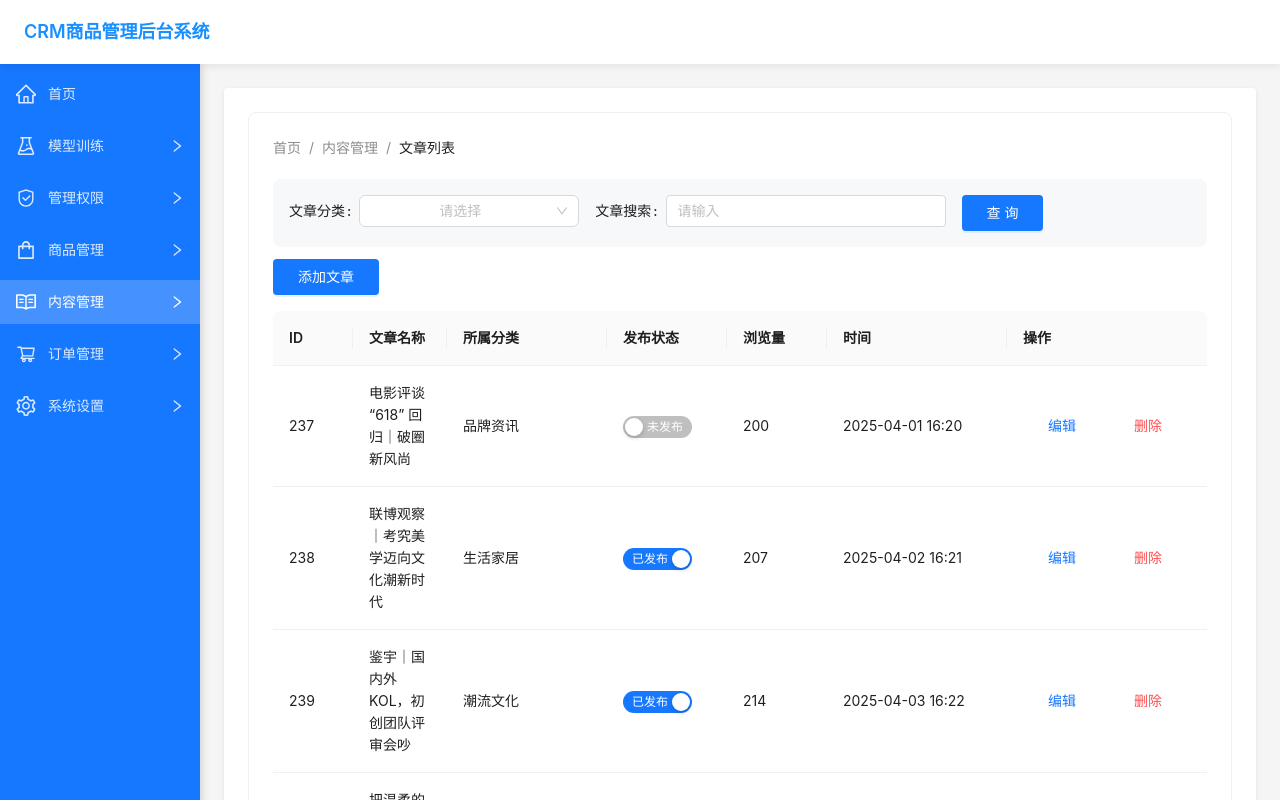
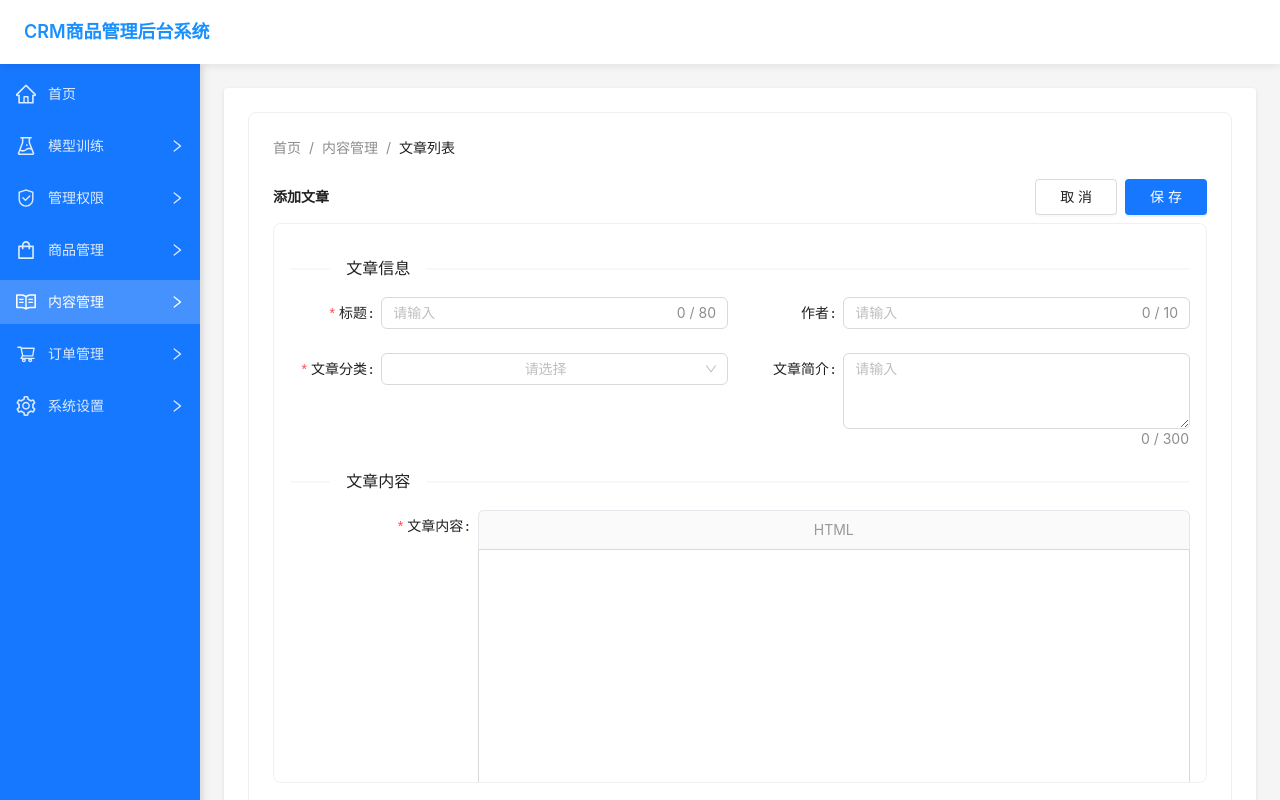
Before and after one commit to jiangrx718/crm, a React (Vite) app in the folder crm-shop/: page /#/article-list in a window 1280 px wide. Both pictures are taken after a click on the button "添加文章". Shown: the top 800 px of the page. Built offline with nearby package versions, Linux system fonts and the light colour scheme.

Commit message:
页面布局

```diff
--- a/crm-shop/src/pages/ArticleList.tsx
+++ b/crm-shop/src/pages/ArticleList.tsx
@@ -1,5 +1,6 @@
 import React, { useMemo, useState } from 'react';
-import { Card, Form, Select, Input, Button, Table, Empty, Breadcrumb, Popconfirm, message, Switch } from 'antd';
+import { Card, Form, Select, Input, Button, Table, Empty, Breadcrumb, Popconfirm, message, Switch, Row, Col, Divider } from 'antd';
+// removed image upload for add article
 import { Link } from 'react-router-dom';
 
 type Article = {
@@ -40,6 +41,8 @@ const ArticleList: React.FC = () => {
   const [data, setData] = useState<Article[]>(initialData);
   const [page, setPage] = useState(1);
   const [pageSize, setPageSize] = useState(10);
+  const [addOpen, setAddOpen] = useState(false);
+  const [addForm] = Form.useForm();
 
   const filtered = useMemo(() => (
     data.filter(item => {
@@ -56,6 +59,21 @@ const ArticleList: React.FC = () => {
   const removeById = (id: number) => {
     setData(prev => prev.filter(a => a.id !== id));
     message.success('已删除文章');
+  };
+
+  const pad = (n: number) => String(n).padStart(2, '0');
+  const onAddOk = async () => {
+    const values = await addForm.validateFields();
+    const now = new Date();
+    const time = `${now.getFullYear()}-${pad(now.getMonth() + 1)}-${pad(now.getDate())} ${pad(now.getHours())}:${pad(now.getMinutes())}`;
+    const nextId = Math.max(...data.map(d => d.id)) + 1;
+    setData(prev => [
+      { id: nextId, title: values.title, category: values.category, views: 0, time, status: 'draft' },
+      ...prev,
+    ]);
+    message.success('已添加文章');
+    setAddOpen(false);
+    addForm.resetFields();
   };
 
   const columns = [
@@ -99,6 +117,9 @@ const ArticleList: React.FC = () => {
           <Breadcrumb.Item>文章列表</Breadcrumb.Item>
         </Breadcrumb>
 
+        {/* 列表视图 / 添加视图 切换渲染在红框区域 */}
+        {!addOpen ? (
+          <>
             <Form layout="inline" style={{ background: '#f7f8fa', padding: 16, borderRadius: 8 }}>
               <Form.Item label="文章分类">
                 <Select
@@ -124,7 +145,7 @@ const ArticleList: React.FC = () => {
             </Form>
 
             <div style={{ marginTop: 12, display: 'flex', justifyContent: 'flex-start' }}>
-          <Button type="primary" size="small">添加文章</Button>
+              <Button type="primary" size="small" onClick={() => setAddOpen(true)}>添加文章</Button>
             </div>
 
             <div style={{ marginTop: 16 }}>
@@ -144,6 +165,66 @@ const ArticleList: React.FC = () => {
                 rowKey="id"
               />
             </div>
+          </>
+        ) : (
+          <div style={{ marginTop: 8 }}>
+            {/* 顶部操作栏 */}
+            <div style={{ display: 'flex', justifyContent: 'space-between', alignItems: 'center', marginBottom: 8 }}>
+              <div style={{ fontWeight: 600 }}>添加文章</div>
+              <div style={{ display: 'flex', gap: 8 }}>
+                <Button onClick={() => { setAddOpen(false); addForm.resetFields(); }}>取消</Button>
+                <Button type="primary" onClick={onAddOk}>保存</Button>
+              </div>
+            </div>
+
+            <div style={{ border: '1px solid #f0f0f0', borderRadius: 8, padding: 16, background: '#fff', maxHeight: '70vh', overflow: 'auto' }}>
+              <Divider orientation="left">文章信息</Divider>
+              <Form
+                form={addForm}
+                layout="horizontal"
+                labelCol={{ span: 5 }}
+                wrapperCol={{ span: 19 }}
+                initialValues={{ title: '', author: '', summary: '', category: undefined, content: '' }}
+              >
+                <Row gutter={24}>
+                  <Col span={12}>
+                    <Form.Item label="标题" name="title" rules={[{ required: true, message: '请输入标题' }]}>
+                      <Input placeholder="请输入" maxLength={80} showCount />
+                    </Form.Item>
+                  </Col>
+                  <Col span={12}>
+                    <Form.Item label="作者" name="author">
+                      <Input placeholder="请输入" maxLength={10} showCount />
+                    </Form.Item>
+                  </Col>
+                </Row>
+                <Row gutter={24}>
+                  <Col span={12}>
+                    <Form.Item label="文章分类" name="category" rules={[{ required: true, message: '请选择分类' }]}>
+                      <Select placeholder="请选择" options={categories.map(c => ({ value: c, label: c }))} />
+                    </Form.Item>
+                  </Col>
+                  <Col span={12}>
+                    <Form.Item label="文章简介" name="summary">
+                      <Input.TextArea placeholder="请输入" rows={3} maxLength={300} showCount />
+                    </Form.Item>
+                  </Col>
+                </Row>
+                {/* 封面上传区域已移除 */}
+
+                <Divider orientation="left">文章内容</Divider>
+                <Form.Item label="文章内容" name="content" rules={[{ required: true, message: '请输入文章内容' }]}>
+                  <div>
+                    <div style={{ border: '1px solid #e5e6eb', borderBottom: 'none', padding: 8, borderRadius: '6px 6px 0 0', background: '#fafafa' }}>
+                      <span style={{ color: '#999' }}>HTML</span>
+                    </div>
+                    <Input.TextArea rows={12} style={{ borderTopLeftRadius: 0, borderTopRightRadius: 0 }} />
+                  </div>
+                </Form.Item>
+              </Form>
+            </div>
+          </div>
+        )}
       </Card>
     </div>
   );
```
Also changed, not shown: crm-shop/src/index.css (+16 -0 lines). Lines whose indentation alone changed are shown as unchanged.
